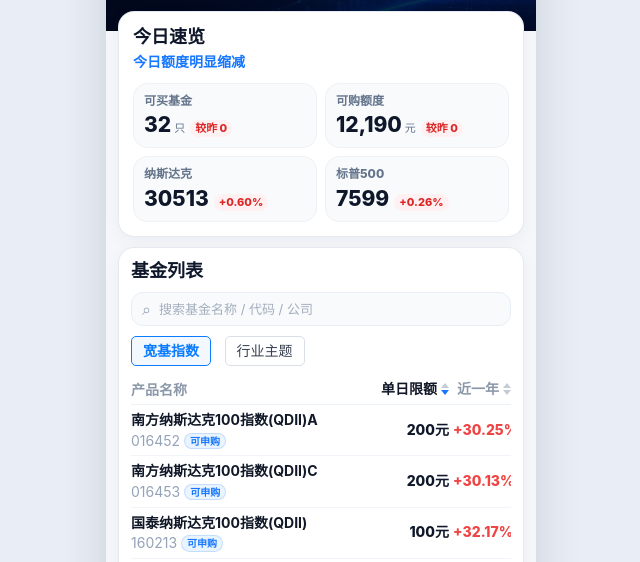
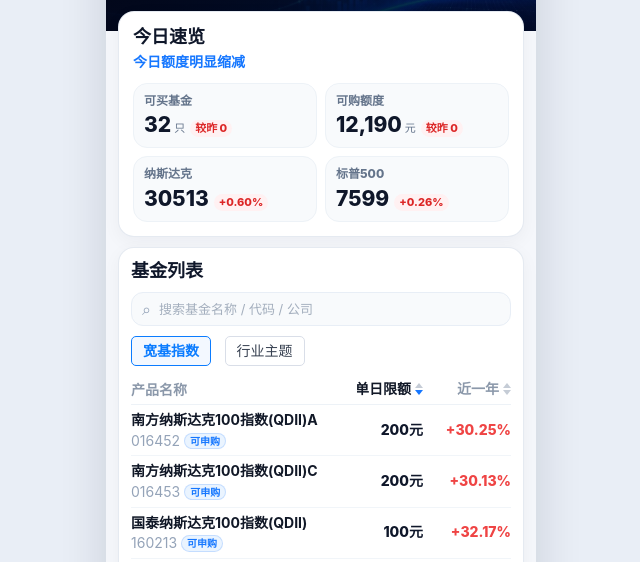
Before and after one commit to 3070123304/qdii, a plain HTML site: page index.html in a window 1280 px wide. Shown: the part 167-729 px from the top of the page, without its empty margins (319-959 px from the left). Drawn offline with Linux system fonts and the light colour scheme.

Commit message:
Update styles.css

```diff
--- a/styles.css
+++ b/styles.css
@@ -361,8 +361,8 @@
 .fund-thead,
 .fund-row {
   display: grid;
-  grid-template-columns: minmax(0, 1fr) 82px 58px;
-  column-gap: 4px;
+  grid-template-columns: minmax(0, 1fr) 66px 88px;
+  column-gap: 0;
   align-items: center;
 }
 
```
